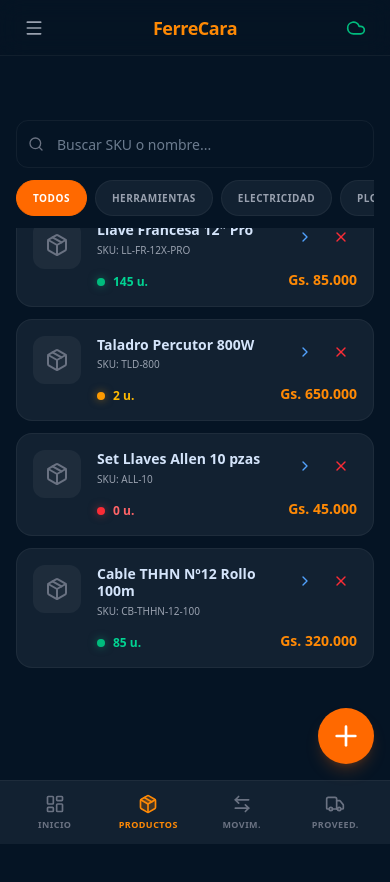
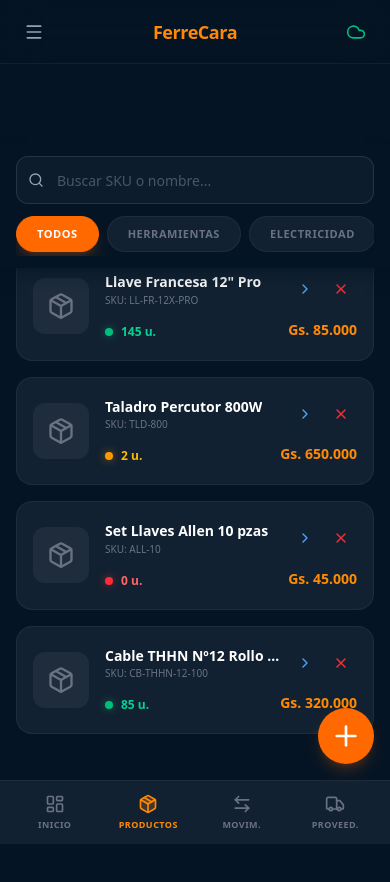
Before and after one commit to Juanvillasanti24/FerreCara-1, a React (Vite) app: page / in a window 390 px wide. Both pictures are taken after a click on the button "VER TODOS". Shown: the top 882 px of the page. Before the commit the page ends 860 px from the top, so only its background shows below. Built offline with nearby package versions, Linux system fonts and the light colour scheme.

Commit message:
feat: Improve header and main content padding for mobile
Adjusts padding and sticky element positioning to better accommodate the header on mobile devices, especially with potential safe area insets. This enhances usability and visual consistency.

```diff
--- a/src/App.tsx
+++ b/src/App.tsx
@@ -289,7 +289,7 @@ export default function App() {
   return (
     <div className="min-h-screen bg-[#051424] text-[#d4e4fa] font-sans selection:bg-orange-500/30">
       {/* Top Bar */}
-      <header className="fixed top-0 left-0 right-0 h-14 z-50 flex items-center justify-between px-4 bg-[#051424]/80 backdrop-blur-md border-b border-white/5">
+      <header className="fixed top-0 left-0 right-0 h-16 pt-[env(safe-area-inset-top)] z-50 flex items-center justify-between px-4 bg-[#051424]/90 backdrop-blur-xl border-b border-white/5">
         <button
           onClick={() => setIsSidebarOpen(true)}
           className="p-2 hover:bg-white/5 rounded-full transition-colors active:scale-90"
@@ -363,7 +363,7 @@ export default function App() {
       </AnimatePresence>
 
       {/* Main Content */}
-      <main className="pt-14 pb-20 px-4 max-w-lg mx-auto w-full overflow-x-hidden">
+      <main className="pt-20 pb-24 px-4 max-w-lg mx-auto w-full overflow-x-hidden">
         <AnimatePresence mode="wait">
           {activeTab === 'dashboard' && (
             <motion.div
@@ -477,15 +477,15 @@ export default function App() {
               exit={{ opacity: 0 }}
               className="py-4 space-y-4"
             >
-              <div className="sticky top-14 bg-[#051424] z-20 py-2 space-y-3">
+              <div className="sticky top-16 bg-[#051424] z-20 py-3 space-y-3 -mx-4 px-4 shadow-lg shadow-[#051424]/50">
                 <div className="relative">
-                  <Search className="absolute left-3 top-1/2 -translate-y-1/2 w-4 h-4 text-gray-500" />
+                  <Search className="absolute left-3 top-1/2 -translate-y-1/2 w-4 h-4 text-gray-400" />
                   <input
                     type="text"
                     placeholder="Buscar SKU o nombre..."
                     value={searchQuery}
                     onChange={(e) => setSearchQuery(e.target.value)}
-                    className="w-full h-12 pl-10 bg-[#0d1c2d] border border-white/5 rounded-xl text-sm focus:border-orange-400 transition-colors bg-transparent outline-none"
+                    className="w-full h-12 pl-10 bg-[#0d1c2d] border border-white/10 rounded-xl text-sm focus:border-orange-500 transition-colors outline-none text-white placeholder:text-gray-600"
                   />
                 </div>
                 <div className="flex gap-2 overflow-x-auto no-scrollbar pb-1">
@@ -494,10 +494,10 @@ export default function App() {
                       key={c}
                       onClick={() => setCategoryFilter(c)}
                       className={cn(
-                        "px-4 h-9 rounded-full text-[10px] font-bold uppercase tracking-wider whitespace-nowrap border transition-all",
+                        "px-5 h-9 rounded-full text-[11px] font-bold uppercase tracking-wider whitespace-nowrap border transition-all",
                         c === categoryFilter
-                          ? "bg-orange-500 border-orange-500 text-white"
-                          : "bg-[#122131] border-white/5 text-gray-400"
+                          ? "bg-orange-500 border-orange-500 text-white shadow-lg shadow-orange-500/20"
+                          : "bg-[#122131] border-white/5 text-gray-500 hover:text-gray-300"
                       )}
                     >
                       {c}
@@ -506,7 +506,7 @@ export default function App() {
                 </div>
               </div>
 
-              <div className="space-y-3 pb-24">
+              <div className="space-y-4 pt-4 pb-32">
                 {filteredProducts.length === 0 ? (
                   <div className="text-center py-20 opacity-30">
                     <Package className="w-16 h-16 mx-auto mb-4" />
@@ -517,16 +517,16 @@ export default function App() {
                     <div
                       key={p.id}
                       onClick={() => setIsDetailOpen(p)}
-                      className="bg-[#122131] border border-white/5 p-4 rounded-2xl flex items-start gap-4 active:scale-[0.98] transition-transform cursor-pointer"
+                      className="bg-[#122131] border border-white/5 p-4 rounded-2xl flex items-center gap-4 active:scale-[0.98] transition-transform cursor-pointer hover:bg-[#1c2b3c]/50"
                     >
-                      <div className="w-12 h-12 bg-white/5 rounded-xl flex items-center justify-center flex-shrink-0">
-                        <Package className="w-6 h-6 text-gray-500" />
+                      <div className="w-14 h-14 bg-white/5 rounded-xl flex items-center justify-center flex-shrink-0">
+                        <Package className="w-7 h-7 text-gray-500" />
                       </div>
-                      <div className="flex-1 min-w-0">
-                        <div className="flex justify-between items-start">
-                          <div>
-                            <h4 className="font-bold text-sm leading-tight mb-1">{p.nombre}</h4>
-                            <p className="text-[10px] text-gray-400">SKU: {p.sku}</p>
+                      <div className="flex-1 min-w-0 py-1">
+                        <div className="flex justify-between items-start gap-2">
+                          <div className="min-w-0">
+                            <h4 className="font-bold text-sm leading-tight text-white truncate">{p.nombre}</h4>
+                            <p className="text-[10px] text-gray-500 mt-0.5">SKU: {p.sku}</p>
                           </div>
                           <div className="flex gap-1">
                             <button
```
